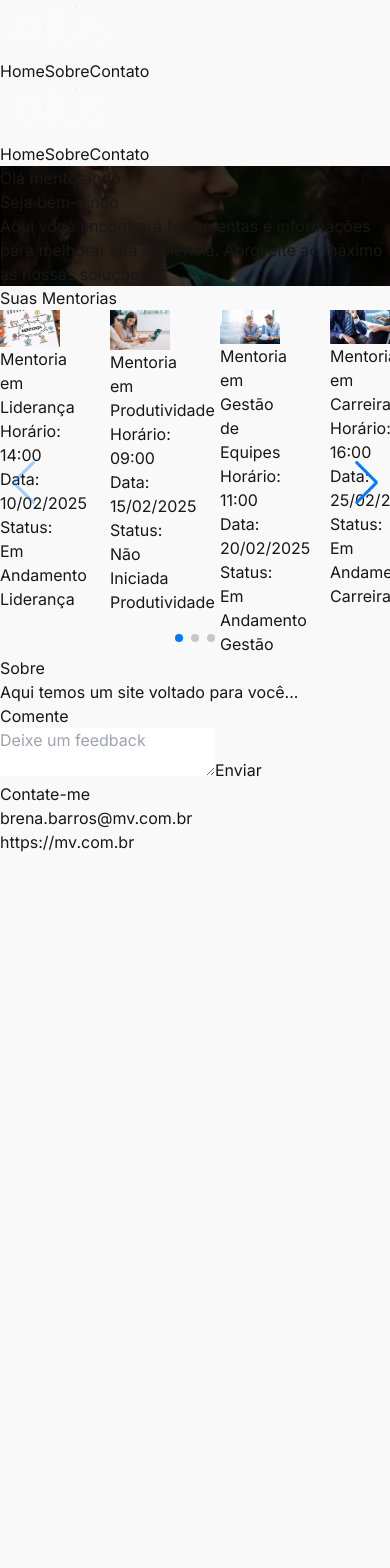
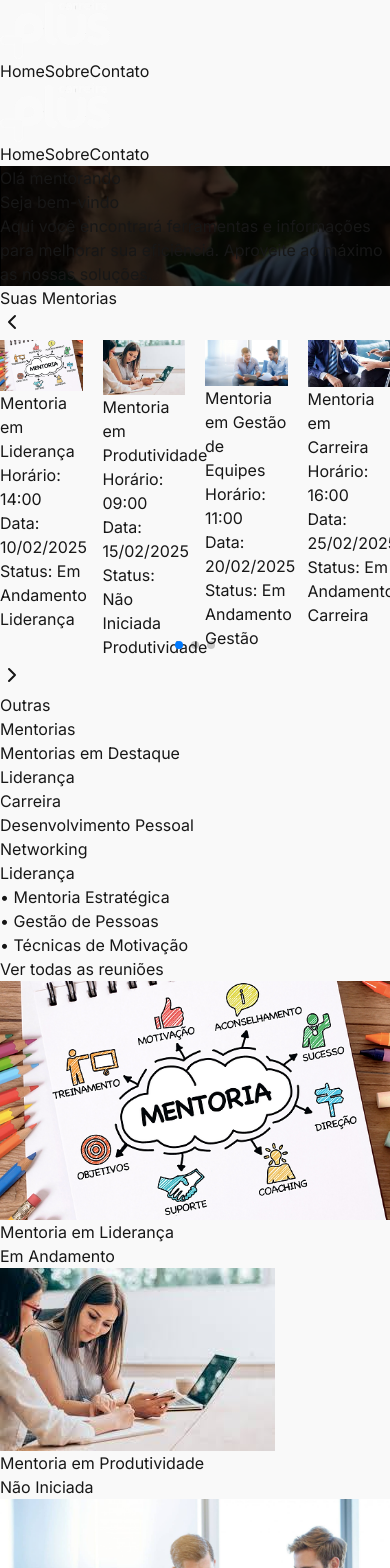
Before and after one commit to Convergente-CUBO/mentoria_mv, a Next.js app: page / in a window 390 px wide. Shown: the top 1568 px of the page. Before the commit the page ends 854 px from the top, so only its background shows below. Built offline with nearby package versions, Linux system fonts and the light colour scheme.

Commit message:
feat add: footer ajustado, header continuando

```diff
--- a/package.json
+++ b/package.json
@@ -11,6 +11,7 @@
   "dependencies": {
     "font-awesome": "^4.7.0",
     "framer-motion": "^12.0.11",
+    "lucide-react": "^0.474.0",
     "mentoria": "file:",
     "next": "^15.1.6",
     "react": "^18.2.0",
--- a/src/app/components/Footer.tsx
+++ b/src/app/components/Footer.tsx
@@ -1,24 +1,44 @@
+import Image from "next/image";
+import logoFooter from "../../assets/image.png"; // Verifique o caminho da imagem
+
 export default function Footer() {
   return (
-    <footer className="bg-gray-900 text-gray-300 py-8">
-      <div className="container mx-auto flex flex-col md:flex-row justify-between">
+    <footer className="bg-[#00365F] text-gray-300 py-8">
+      <div className="container mx-auto flex flex-col md:flex-row justify-between items-center">
+
+        {/* Logo */}
         <div className="mb-6 md:mb-0">
+          <Image src={logoFooter} alt="Logo MV" width={449.82} height={445.91} />
+        </div>
+
+        {/* Sobre */}
+        <div className="mb-6 md:mb-0 text-center md:text-left">
           <h4 className="text-lg font-semibold">Sobre</h4>
           <p>Aqui temos um site voltado para você...</p>
         </div>
 
-        <div className="mb-6 md:mb-0">
+        {/* Comentário */}
+        <div className="mb-6 md:mb-0 text-center md:text-left">
           <h4 className="text-lg font-semibold">Comente</h4>
-          <textarea className="w-full bg-gray-700 text-gray-300 p-2 rounded" placeholder="Deixe um feedback"></textarea>
-          <button className="mt-2 bg-blue-500 text-white px-4 py-2 rounded">Enviar</button>
+          <textarea
+            className="w-full bg-gray-700 text-gray-300 p-2 rounded"
+            placeholder="Deixe um feedback"
+          ></textarea>
+          <button className="mt-2 bg-blue-500 text-white px-4 py-2 rounded">
+            Enviar
+          </button>
         </div>
 
-        <div>
+        {/* Contato */}
+        <div className="text-center md:text-left">
           <h4 className="text-lg font-semibold">Contate-me</h4>
           <p>brena.barros@mv.com.br</p>
-          <p>https://mv.com.br</p>
+          <p><a href="https://mv.com.br" className="text-blue-400 hover:underline">https://mv.com.br</a></p>
         </div>
+
       </div>
+      <div className="w-full max-w-[1800px] h-[1px] bg-[#F8F8F8] mx-auto rounded-full -mt-10"></div>
+
     </footer>
   );
 }
--- a/src/app/components/Header.tsx
+++ b/src/app/components/Header.tsx
@@ -1,12 +1,16 @@
 "use client";
 
-import { Swiper, SwiperSlide } from 'swiper/react';
-import 'swiper/css';
-import 'swiper/css/navigation';
-import 'swiper/css/pagination';
-import { Navigation, Pagination } from 'swiper/modules';
+import { Swiper, SwiperSlide } from "swiper/react";
+import "swiper/css";
+import "swiper/css/navigation";
+import "swiper/css/pagination";
+import { Navigation, Pagination } from "swiper/modules";
+import { ChevronLeft, ChevronRight } from "lucide-react";
+import { useRef, useState } from "react";
 
 export default function Header() {
+  const swiperRef = useRef<any>(null);
+
   const mentorias = [
     { id: 1, nome: "Mentoria em Liderança", imagem: "/assets/mentoria1.webp", horario: "14:00", data: "10/02/2025", status: "Em Andamento", tag: "Liderança" },
     { id: 2, nome: "Mentoria em Produtividade", imagem: "/assets/mentoria2.jpeg", horario: "09:00", data: "15/02/2025", status: "Não Iniciada", tag: "Produtividade" },
@@ -16,61 +20,138 @@ export default function Header() {
     { id: 6, nome: "Mentoria em Desenvolvimento Pessoal", imagem: "/assets/mentoria6.jpg", horario: "10:00", data: "01/03/2025", status: "Em Andamento", tag: "Desenvolvimento" },
   ];
 
+
+  const categorias = [
+    { nome: "Liderança", mentorias: ["Mentoria Estratégica", "Gestão de Pessoas", "Técnicas de Motivação"] },
+    { nome: "Carreira", mentorias: ["Planejamento de Carreira", "Transição de Carreira", "Habilidades do Futuro"] },
+    { nome: "Desenvolvimento Pessoal", mentorias: ["Inteligência Emocional", "Oratória", "Gestão de Tempo"] },
+    { nome: "Networking", mentorias: ["Conexões Profissionais", "LinkedIn para Negócios", "Parcerias Estratégicas"] },
+  ];
+
+  const mentoriasGerais = [
+    { id: 1, nome: "Mentoria em Liderança", imagem: "/assets/mentoria1.webp", horario: "14:00", data: "10/02/2025", status: "Em Andamento", tag: "Liderança" },
+    { id: 2, nome: "Mentoria em Produtividade", imagem: "/assets/mentoria2.jpeg", horario: "09:00", data: "15/02/2025", status: "Não Iniciada", tag: "Produtividade" },
+    { id: 3, nome: "Mentoria em Gestão de Equipes", imagem: "/assets/mentoria3.jpg", horario: "11:00", data: "20/02/2025", status: "Em Andamento", tag: "Gestão" },
+    { id: 4, nome: "Mentoria em Carreira", imagem: "/assets/mentoria4.jpeg", horario: "16:00", data: "25/02/2025", status: "Em Andamento", tag: "Carreira" },
+
+  ];
+
+  const [categoriaSelecionada, setCategoriaSelecionada] = useState(categorias[0]);
+
+
   return (
-    <section className="py-16 bg-[#F2F2F2] text-black">
+    <><section className="py-12 px-4 md:px-16 bg-[#FFFFFF] text-black relative w-full">
       <div className="text-center mb-12">
         <h2 className="text-3xl md:text-5xl font-bold mb-4">Suas Mentorias</h2>
-        <div className="w-full max-w-8xl h-1 bg-gray-500 mx-auto rounded-full"></div>
+        <div className="w-full max-w-[1800px] h-[2px] bg-[#D9D9D9] mx-auto rounded-full"></div>
       </div>
-      <div className="carousel-container px-52">
+
+      <div className="relative w-full max-w-6xl mx-auto">
+        <button
+          className="absolute left-0 top-1/2 transform -translate-y-1/2 bg-white shadow-md p-3 rounded-full hover:bg-gray-200 transition z-10"
+          onClick={() => swiperRef.current?.slidePrev()}
+        >
+          <ChevronLeft className="w-6 h-6 text-gray-800" />
+        </button>
+
         <Swiper
           modules={[Navigation, Pagination]}
-          spaceBetween={50}
+          spaceBetween={20}
           slidesPerView={4}
-          navigation
+          onSwiper={(swiper) => (swiperRef.current = swiper)}
           pagination={{ clickable: true }}
           breakpoints={{
+            640: { slidesPerView: 1 },
+            768: { slidesPerView: 2 },
+            1024: { slidesPerView: 3 },
             1280: { slidesPerView: 4 },
-            1024: { slidesPerView: 3 },
-            768: { slidesPerView: 2 },
-            480: { slidesPerView: 1 },
           }}
         >
           {mentorias.map((mentoria) => (
             <SwiperSlide key={mentoria.id}>
-              <div className="bg-[#F8F8F8] rounded-xl shadow-lg p-4 space-y-4">
-                <img src={mentoria.imagem} alt={mentoria.nome} className="w-full h-32 object-cover rounded-t-lg" />
-                <h3 className="text-xl font-semibold">{mentoria.nome}</h3>
-                <p className="text-sm text-gray-400">Horário: {mentoria.horario}</p>
-                <p className="text-sm text-gray-400">Data: {mentoria.data}</p>
+              <div className="bg-white rounded-lg shadow-md p-1">
+                <img src={mentoria.imagem} alt={mentoria.nome} className="w-full h-40 object-cover rounded-t-lg" />
+                <h3 className="text-lg font-semibold mt-2">{mentoria.nome}</h3>
+                <p className="text-sm text-gray-500">Horário: {mentoria.horario}</p>
+                <p className="text-sm text-gray-500">Data: {mentoria.data}</p>
                 <p className={`text-sm font-semibold ${mentoria.status === "Em Andamento" ? "text-green-500" : "text-red-500"}`}>
                   Status: {mentoria.status}
                 </p>
-                <span className="inline-block bg-blue-600 text-xs text-white rounded-full px-3 py-1">
+                <span className="inline-block bg-blue-600 text-xs text-white rounded-full px-3 py-1 mt-2">
                   {mentoria.tag}
                 </span>
               </div>
             </SwiperSlide>
           ))}
         </Swiper>
-        <style jsx>{`
-          .swiper-button-next, .swiper-button-prev {
-            color: black;
-            background: linear-gradient(to bottom, white, gray);
-            padding: 15px;
-            border-radius: 50%;
-            transition: background 0.3s;
-          }
-          .swiper-button-next:hover, .swiper-button-prev:hover {
-            background: linear-gradient(to bottom, gray, white);
-          }
-          .swiper-button-next::after, .swiper-button-prev::after {
-            font-size: 18px;
-            font-weight: bold;
-            border-radius: 50%;
-          }
-        `}</style>
+
+        <button
+          className="absolute right-0 top-1/2 transform -translate-y-1/2 bg-white shadow-md p-3 rounded-full hover:bg-gray-200 transition z-10"
+          onClick={() => swiperRef.current?.slideNext()}
+        >
+          <ChevronRight className="w-6 h-6 text-gray-800" />
+        </button>
       </div>
-    </section>
+    </section><section className="py-16 bg-[#ffffff] text-black">
+        <div className="container mx-auto flex flex-col md:flex-row gap-8">
+
+          {/* Bloco da Esquerda */}
+          <div className="md:w-1/2">
+
+            <h2 className="text-6xl font-bold leading-tight mb-2">Outras <br /> Mentorias</h2>
+            <div className="w-auto h-[2px] bg-[#D9D9D9] rounded-full mb-6"></div>
+
+            {/* Categorias */}
+            <div className="bg-gray-100 p-20 rounded-lg shadow-md">
+              <h3 className="text-xl font-semibold mb-4 text-center">Mentorias em Destaque</h3>
+              <div className="h-[3px] bg-[#D9D9D9] rounded-full mb-6"></div>
+
+              <ul className="space-y-3">
+                {categorias.map((cat, index) => (
+                  <li
+                    key={index}
+                    className={`cursor-pointer px-4 py-2 rounded-lg text-lg font-semibold
+           ${categoriaSelecionada.nome === cat.nome ? "bg-blue-600 text-white" : "bg-gray-300 text-gray-700"}
+         `}
+                    onClick={() => setCategoriaSelecionada(cat)}
+                  >
+                    {cat.nome}
+                  </li>
+                ))}
+              </ul>
+
+              {/* Lista de Mentorais da Categoria Selecionada */}
+              <div className="mt-4">
+                <h3 className="text-lg font-semibold">{categoriaSelecionada.nome}</h3>
+                <ul className="mt-2 space-y-2">
+                  {categoriaSelecionada.mentorias.map((mentoria, index) => (
+                    <li key={index} className="text-gray-600">• {mentoria}</li>
+                  ))}
+                </ul>
+              </div>
+
+              {/* Botão "Ver todas as reuniões" */}
+              <button className="mt-4 bg-blue-600 text-white px-6 py-3 rounded-lg hover:bg-blue-700 transition w-full">
+                Ver todas as reuniões
+              </button>
+            </div>
+          </div>
+
+          {/* Bloco da Direita */}
+          <div className="md:w-1/2">
+            <div className="grid grid-cols-1 md:grid-cols-2 gap-10">
+              {mentoriasGerais.map((mentoria) => (
+                <div key={mentoria.id} className="bg-[#F8F8F8] p-4 rounded-lg shadow-md">
+                  <img src={mentoria.imagem} alt={mentoria.nome} className="w-full h-auto object-cover rounded-t-lg" />
+                  <h4 className="text-lg font-semibold">{mentoria.nome}</h4>
+                  <p className={`text-sm font-semibold ${mentoria.status === "Em Andamento" ? "text-green-500" : mentoria.status === "Finalizada" ? "text-gray-500" : "text-red-500"}`}>
+                    {mentoria.status}
+                  </p>
+                </div>
+              ))}
+            </div>
+          </div>
+        </div>
+      </section></>
   );
 }
```
Also changed, not shown: src/assets/image.png (added), 1 other file (tests, documents, lock files or other folders).
